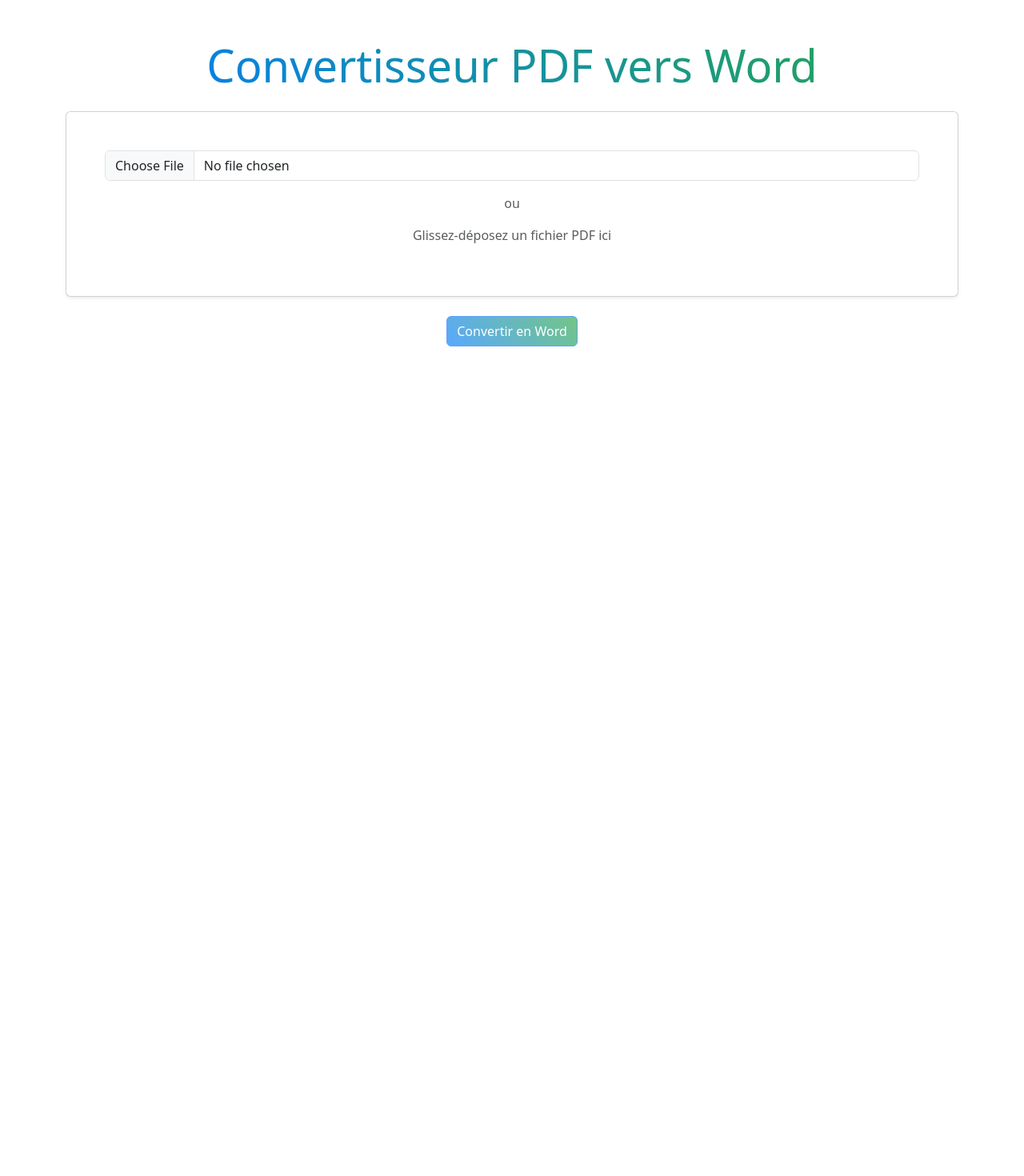
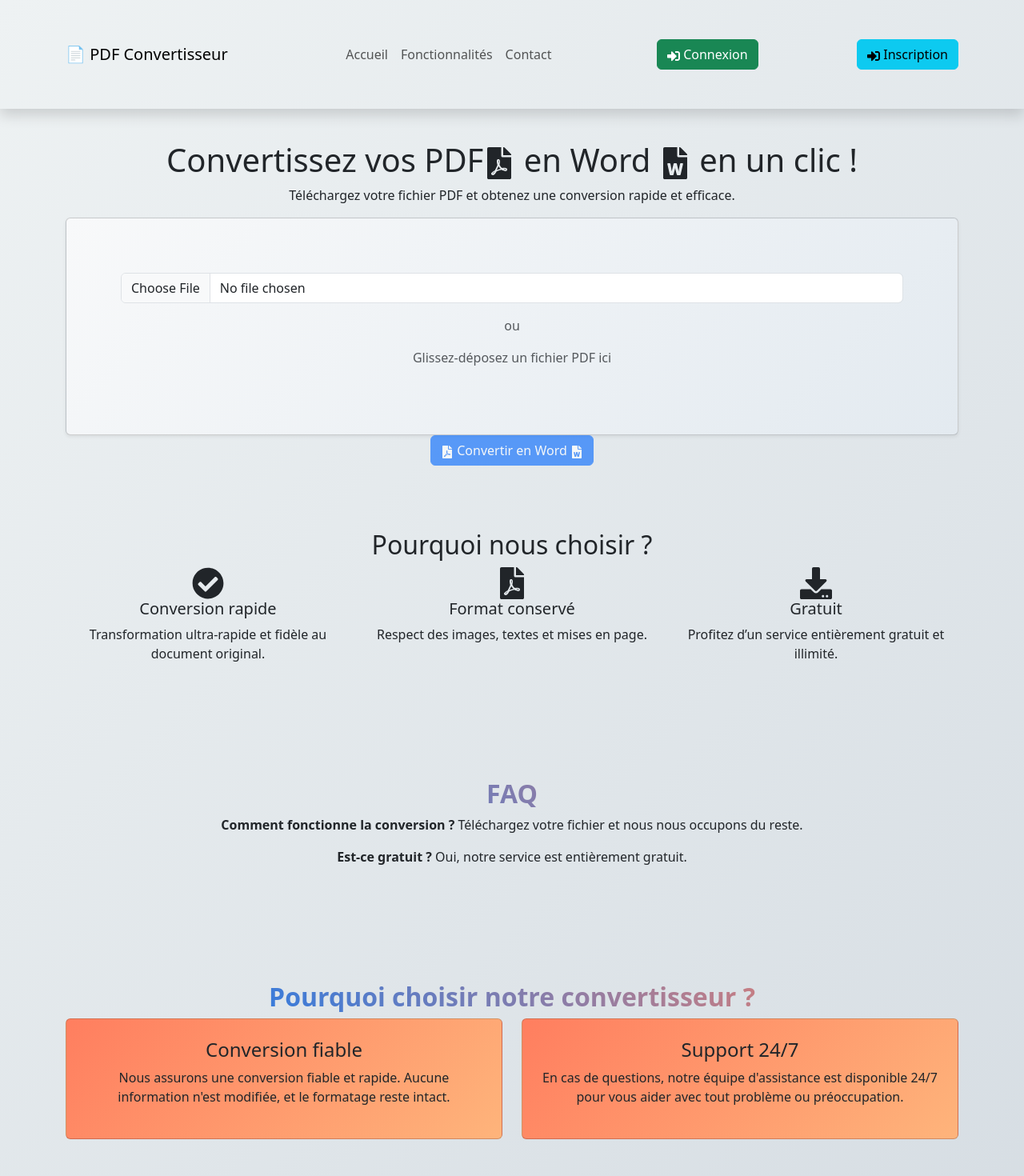
Before and after one commit to Hermes785/convertissor_frontend, a React (Create React App) app: page / in a window 1280 px wide. Shown: the top 1470 px of the page at 80% size. Before the commit the page ends 800 px from the top, so only its background shows below. Built offline with nearby package versions, Linux system fonts and the light colour scheme.

Commit message:
update page

```diff
--- a/package.json
+++ b/package.json
@@ -8,9 +8,11 @@
     "@testing-library/user-event": "^13.5.0",
     "axios": "^1.6.8",
     "bootstrap": "^5.3.3",
+    "framer-motion": "^12.4.1",
     "react": "^18.2.0",
     "react-bootstrap": "^2.10.2",
     "react-dom": "^18.2.0",
+    "react-icons": "^5.4.0",
     "react-router-dom": "^6.22.3",
     "react-scripts": "5.0.1",
     "react-toastify": "^11.0.3",
--- a/src/Components/PdfToDocx.js
+++ b/src/Components/PdfToDocx.js
@@ -1,141 +1,174 @@
-import React, { useState } from 'react';
-import { Container, Button, Alert, Spinner } from 'react-bootstrap';
-import { CSSTransition } from 'react-transition-group';
+import React, { useState } from "react";
+import { Container, Navbar, Nav, Button, Spinner, Card, Row, Col } from 'react-bootstrap';
+import { motion } from 'framer-motion';
+import { FaFilePdf, FaDownload, FaCheckCircle, FaFileWord, FaSignInAlt, FaSignOutAlt } from 'react-icons/fa';
 import axios from 'axios';
 import { ToastContainer, toast } from "react-toastify";
+import "react-toastify/dist/ReactToastify.css";
 import '../Css/PdfToDocx.css';
 import DragDrop from './DragDrop';
-
 import getApiUrls from '../Backend/api';
 
 const PdfToDocx = () => {
     const [selectedFile, setSelectedFile] = useState(null);
     const [conversionResult, setConversionResult] = useState(null);
-    const [error, setError] = useState(null);
     const [isConverting, setIsConverting] = useState(false);
-    const [loading, setLoading] = useState(false);
-
-    // Fonction pour gérer l'upload du fichier
+    const [isLoggedIn, setIsLoggedIn] = useState(false);
     const handleUpload = async () => {
         if (!selectedFile) {
-            toast.error('Veuillez sélectionner un fichier PDF.');
+            toast.error("Veuillez sélectionner un fichier PDF.");
             return;
         }
 
-        setError(null);
         setIsConverting(true);
-        setLoading(true);
-
         const formData = new FormData();
-        formData.append('file', selectedFile);
+        formData.append("file", selectedFile);
 
         try {
             const response = await axios.post(getApiUrls().apiConvertToDocx, formData);
-
             if (response.status === 200) {
-                toast.success('Fichier téléchargé avec succès. Conversion en cours...');
+                toast.success("Conversion en cours...");
                 checkConversionStatus(response.data);
             } else {
-                toast.error('Erreur lors de l\'upload. Veuillez réessayer.');
+                toast.error("Erreur lors de l’upload.");
                 setIsConverting(false);
-                setLoading(false);
             }
         } catch (err) {
-            console.error('Erreur lors de l\'upload', err);
-            toast.error('Une erreur est survenue lors du téléchargement.');
+            toast.error("Une erreur est survenue.");
             setIsConverting(false);
-            setLoading(false);
         }
     };
 
-    // Fonction pour vérifier le statut de la conversion
     const checkConversionStatus = async (requestId) => {
         try {
-            console.log("Vérification de la conversion pour ID:", requestId);
             const response = await axios.get(`${getApiUrls().apiSendUrl}/${requestId}`);
-
             if (response.status === 200) {
                 setConversionResult(response.data);
-                setLoading(false);
                 setIsConverting(false);
-                toast.success('Conversion terminée !');
+                toast.success("Conversion terminée !");
             } else {
                 setTimeout(() => checkConversionStatus(requestId), 3000);
             }
         } catch (err) {
-            console.error('Erreur lors de la récupération du fichier', err);
-            if (err.response?.data?.message === "Le fichier n'est pas disponible") {
-                setTimeout(() => checkConversionStatus(requestId), 3000);
-            } else {
-                toast.error('Erreur lors de la récupération du fichier.');
-                setIsConverting(false);
-                setLoading(false);
-            }
+            setTimeout(() => checkConversionStatus(requestId), 3000);
         }
     };
 
-    // Fonction de téléchargement du fichier converti
     const handleDownload = () => {
         if (conversionResult) {
-            window.open(conversionResult, "_blank")
-            toast.success('Téléchargement lancé avec succès !');
+            window.open(conversionResult, "_blank");
+            toast.success("Téléchargement lancé !");
         } else {
-            toast.error('Échec du téléchargement: lien non valide ou conversion non terminée.');
+            toast.error("Conversion non terminée.");
         }
     };
 
     return (
-        <Container className="text-center mt-5">
-            <ToastContainer position="top-right" autoClose={5000} />
-            <CSSTransition in={true} appear={true} timeout={500} classNames="fade">
-                <h1 className="mb-4 display-4 text-gradient">Convertisseur PDF vers Word</h1>
-            </CSSTransition>
+        <>
+            <Navbar className="navbar-custom shadow" expand="lg">
+                <Container>
+                    <Navbar.Brand className="brand-title">📄 PDF Convertisseur</Navbar.Brand>
+                    <Nav className="ml-auto">
+                        <Nav.Link href="#">Accueil</Nav.Link>
+                        <Nav.Link href="#features">Fonctionnalités</Nav.Link>
+                        <Nav.Link href="#contact">Contact</Nav.Link>
+                    </Nav>
+                    {isLoggedIn ? (
+                        <Button variant="danger" onClick={() => setIsLoggedIn(false)}>
+                            <FaSignOutAlt /> Déconnexion
+                        </Button>
+                    ) : (
+                        <>
+                            <Button variant="success" onClick={() => setIsLoggedIn(true)}>
+                                <FaSignInAlt /> Connexion
+                            </Button>
+                            <Button variant="info" onClick={() => setIsLoggedIn(false)}>
+                                <FaSignInAlt /> Inscription
+                            </Button>
+                        </>
+                    )}
+                </Container>
 
-            <DragDrop selectedFile={selectedFile} setSelectedFile={setSelectedFile} />
 
-            {error && (
-                <CSSTransition in={!!error} timeout={300} classNames="fade" unmountOnExit>
-                    <Alert variant="danger" className="mt-3">
-                        {error}
-                    </Alert>
-                </CSSTransition>
-            )}
+            </Navbar>
 
-            <Button
-                variant="primary"
-                onClick={handleUpload}
-                className="mt-4 btn-gradient"
-                disabled={!selectedFile || isConverting}
-            >
-                {isConverting ? 'Conversion en cours...' : 'Convertir en Word'}
-            </Button>
+            <Container className="text-center main-container">
+                <ToastContainer position="top-right" autoClose={5000} />
+                <motion.h1 className="title" initial={{ opacity: 0 }} animate={{ opacity: 1 }} transition={{ duration: 1 }}>
+                    Convertissez vos PDF<FaFilePdf /> en Word <FaFileWord /> en un clic !
+                </motion.h1>
+                <p className="description">Téléchargez votre fichier PDF et obtenez une conversion rapide et efficace.</p>
 
-            {/* Affichage du Loader pendant la conversion */}
-            {loading && (
-                <div className="mt-4">
-                    <Spinner animation="border" role="status" variant="primary">
-                        <span className="sr-only">Conversion en cours...</span>
-                    </Spinner>
-                    <p>La conversion est en cours, veuillez patienter...</p>
-                </div>
-            )}
+                <DragDrop selectedFile={selectedFile} setSelectedFile={setSelectedFile} />
 
-            {/* Affichage du bouton de téléchargement uniquement si la conversion est terminée */}
-            {conversionResult && (
-                <CSSTransition in={!!conversionResult} timeout={300} classNames="fade">
-                    <div className="mt-4">
-                        <Button
-                            variant="success"
-                            onClick={handleDownload}
-                            className="btn-gradient"
-                            disabled={loading}
-                        >
-                            Télécharger le document Word
+                <Button className="btn-main" onClick={handleUpload} disabled={!selectedFile || isConverting}>
+                    {isConverting ? <Spinner as="span" animation="border" size="sm" /> : <FaFilePdf />} {isConverting ? " Conversion en cours..." : " Convertir en Word"} {isConverting ? <Spinner as="span" animation="border" size="sm" /> : <FaFileWord />}
+                </Button>
+
+                {isConverting && (
+                    <motion.div className="loading-container" initial={{ scale: 0.9 }} animate={{ scale: 1 }}>
+                        <Spinner animation="border" role="status" variant="primary" />
+                        <p>Veuillez patienter...</p>
+                    </motion.div>
+                )}
+
+                {conversionResult && (
+                    <motion.div className="download-container" initial={{ y: 20, opacity: 0 }} animate={{ y: 0, opacity: 1 }}>
+                        <Button className="btn-download" onClick={handleDownload}>
+                            <FaDownload /> Télécharger le document Word
                         </Button>
-                    </div>
-                </CSSTransition>
-            )}
-        </Container>
+                    </motion.div>
+                )}
+            </Container>
+
+            <Container className="features-container text-center" id="features">
+                <h2 className="features-title">Pourquoi nous choisir ?</h2>
+                <Row>
+                    <Col md={4} className="feature-card">
+                        <FaCheckCircle size={40} className="feature-icon" />
+                        <h5>Conversion rapide</h5>
+                        <p>Transformation ultra-rapide et fidèle au document original.</p>
+                    </Col>
+                    <Col md={4} className="feature-card">
+                        <FaFilePdf size={40} className="feature-icon" />
+                        <h5>Format conservé</h5>
+                        <p>Respect des images, textes et mises en page.</p>
+                    </Col>
+                    <Col md={4} className="feature-card">
+                        <FaDownload size={40} className="feature-icon" />
+                        <h5>Gratuit</h5>
+                        <p>Profitez d’un service entièrement gratuit et illimité.</p>
+                    </Col>
+                </Row>
+            </Container>
+
+            <Container id="faq" className="text-center mt-5">
+                <h2 className="text-gradient">FAQ</h2>
+                <p><strong>Comment fonctionne la conversion ?</strong> Téléchargez votre fichier et nous nous occupons du reste.</p>
+                <p><strong>Est-ce gratuit ?</strong> Oui, notre service est entièrement gratuit.</p>
+            </Container>
+
+            <Container id="more-info" className="text-center mt-5">
+                <h2 className="text-gradient">Pourquoi choisir notre convertisseur ?</h2>
+                <Row>
+                    <Col md={6}>
+                        <Card className="p-4 card-gradient">
+                            <h4>Conversion fiable</h4>
+                            <p>Nous assurons une conversion fiable et rapide. Aucune information n'est modifiée, et le formatage reste intact.</p>
+                        </Card>
+                    </Col>
+                    <Col md={6}>
+                        <Card className="p-4 card-gradient">
+                            <h4>Support 24/7</h4>
+                            <p>En cas de questions, notre équipe d'assistance est disponible 24/7 pour vous aider avec tout problème ou préoccupation.</p>
+                        </Card>
+                    </Col>
+                </Row>
+            </Container>
+            <Container fluid className="footer text-center">
+                <p>&copy; 2025 PDF Convertisseur. Tous droits réservés.</p>
+            </Container>
+        </>
     );
 };
 
--- a/src/Css/PdfToDocx.css
+++ b/src/Css/PdfToDocx.css
@@ -19,39 +19,46 @@
 
 /* Style pour le drag and drop */
 .drag-drop-area {
-  border: 2px dashed #007bff;
-  background-color: #f8f9fa;
+  border: 2px dashed #ff7e5f;
+  background: linear-gradient(135deg, #f8f9fa, #e3eaf0);
   transition: all 0.3s ease;
+  padding: 20px;
+  border-radius: 10px;
+  text-align: center;
 }
 
 .drag-drop-area.dragging {
   border-color: #28a745;
-  background-color: #e9f5e9;
+  background: linear-gradient(135deg, #e9f5e9, #c8e6c9);
 }
 
 .drag-drop-area:hover {
-  border-color: #0056b3;
-  background-color: #e2e6ea;
+  border-color: #d9534f;
+  background: linear-gradient(135deg, #e2e6ea, #d6dde3);
 }
 
 /* Gradient pour le texte */
 .text-gradient {
-  background: linear-gradient(45deg, #007bff, #28a745);
+  background: linear-gradient(45deg, #007bff, #ff7e5f);
   -webkit-background-clip: text;
   -webkit-text-fill-color: transparent;
+  font-weight: bold;
 }
 
 /* Gradient pour les boutons */
 .btn-gradient {
-  background: linear-gradient(45deg, #007bff, #28a745);
+  background: linear-gradient(45deg, #007bff, #ff7e5f);
   border: none;
   color: white;
   transition: all 0.3s ease;
+  padding: 10px 20px;
+  font-size: 16px;
+  border-radius: 8px;
 }
 
 .btn-gradient:hover {
-  background: linear-gradient(45deg, #0056b3, #218838);
-  transform: scale(1.05);
+  background: linear-gradient(45deg, #0056b3, #d9534f);
+  transform: scale(1.08);
 }
 
 /* Animation pour le bouton */
@@ -70,3 +77,53 @@
 .btn-gradient:active {
   animation: pulse 0.3s ease;
 }
+
+/* Cartes avec dégradé */
+.card-gradient {
+  background: linear-gradient(135deg, #ff7e5f, #feb47b);
+  color: white;
+  transition: all 0.3s ease;
+  padding: 20px;
+  border-radius: 10px;
+}
+
+.card-gradient:hover {
+  background: linear-gradient(135deg, #feb47b, #ff7e5f);
+  transform: scale(1.05);
+}
+
+/* Animation d'apparition pour les cartes */
+@keyframes slide-up {
+  from {
+    transform: translateY(20px);
+    opacity: 0;
+  }
+  to {
+    transform: translateY(0);
+    opacity: 1;
+  }
+}
+
+.card-gradient {
+  animation: slide-up 0.5s ease-in-out;
+}
+
+/* Arrière-plan général */
+body {
+  background: linear-gradient(135deg, #eef2f3, #d6dde3);
+  font-family: "Arial", sans-serif;
+}
+
+/* Conteneur principal */
+.container {
+  padding: 40px 20px;
+}
+
+/* Pied de page */
+.footer {
+  background: #343a40;
+  color: white;
+  padding: 20px;
+  text-align: center;
+  margin-top: 40px;
+}
```
Also changed, not shown: 1 other file (tests, documents, lock files or other folders).
